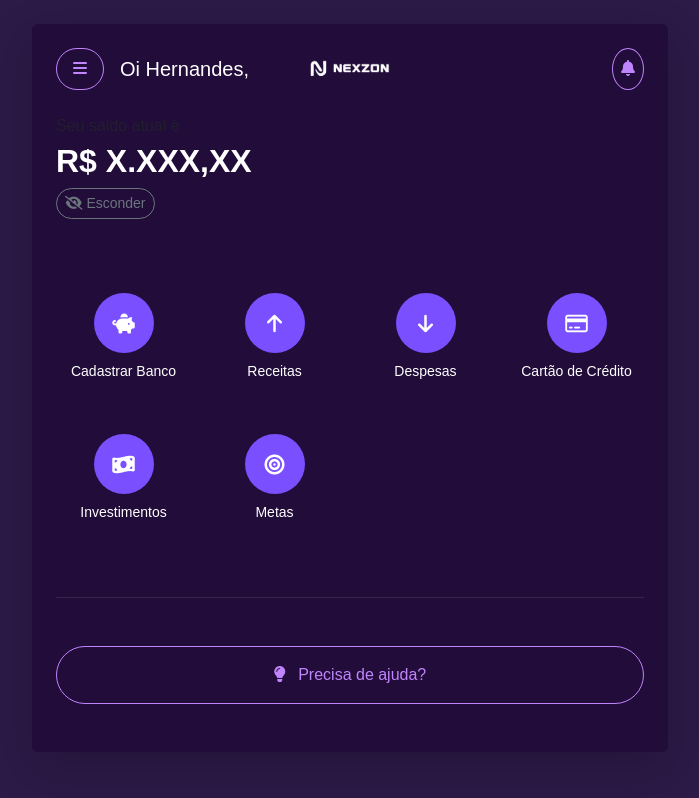
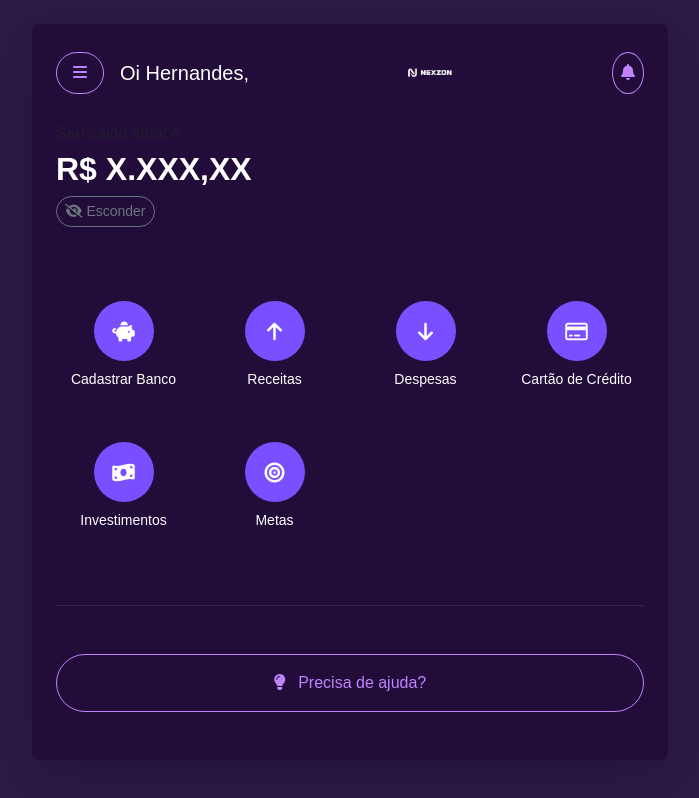
Before and after one commit to Nando1N/Nexzon, a plain HTML site: page index.html in a window 1280 px wide. Shown: the whole page, without its empty margins (290-989 px from the left). Drawn offline with nearby package versions, Linux system fonts and the light colour scheme.

Commit message:
Update index.html

```diff
--- a/index.html
+++ b/index.html
@@ -13,17 +13,21 @@
         <div class="row justify-content-center">
             <div class="col-12 col-md-10 col-lg-8 col-xl-6 shadow-lg rounded p-4 pb-5 bg-nexzon-dark mb-4">
 
-                <div class="d-flex align-items-center mb-4 position-relative">
-                    <div class="d-flex align-items-center">
-                        <button class="btn btn-outline-nexzon rounded-pill p-2 px-3 me-3">
-                            <i class="fas fa-bars"></i>
-                        </button>
-                        <h5 class="mb-0 text-white">Oi Hernandes,</h5>
+                <div class="row align-items-center mb-4">
+                    <div class="col-auto">
+                        <div class="d-flex align-items-center">
+                            <button class="btn btn-outline-nexzon rounded-pill p-2 px-3 me-3">
+                                <i class="fas fa-bars"></i>
+                            </button>
+                            <h5 class="mb-0 text-white">Oi Hernandes,</h5>
+                        </div>
                     </div>
 
-                    <img src="assets/imagens/Logo Nexzon.png" alt="Logo Nexzon" class="img-fluid position-absolute top-50 start-50 translate-middle" style="max-height: 90px; z-index: 1;">
+                    <div class="col text-center">
+                        <img src="assets/imagens/Logo Nexzon.png" alt="Logo Nexzon" class="img-fluid" style="max-height: 50px;">
+                    </div>
 
-                    <div class="ms-auto">
+                    <div class="col-auto">
                         <button class="btn btn-outline-nexzon rounded-circle p-2">
                             <i class="fas fa-bell"></i>
                         </button>
@@ -44,8 +48,10 @@
                     <div class="col-4 col-md-3 text-center">
                         <a href="#" class="clickable-icon-area text-decoration-none text-white">
                             <div class="icon-container rounded-circle bg-nexzon-accent mx-auto mb-2">
-                                <i class="fas fa-piggy-bank fa-lg text-white"></i> </div>
-                            <p class="small">Cadastrar Banco</p> </a>
+                                <i class="fas fa-piggy-bank fa-lg text-white"></i>
+                            </div>
+                            <p class="small">Cadastrar Banco</p>
+                        </a>
                     </div>
                     <div class="col-4 col-md-3 text-center">
                         <a href="#" class="clickable-icon-area text-decoration-none text-white">
```
